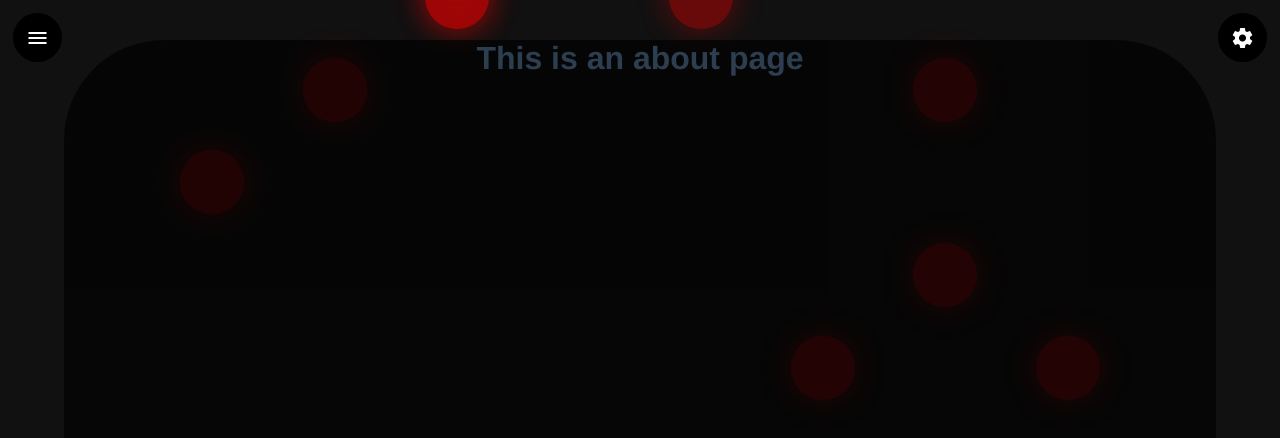
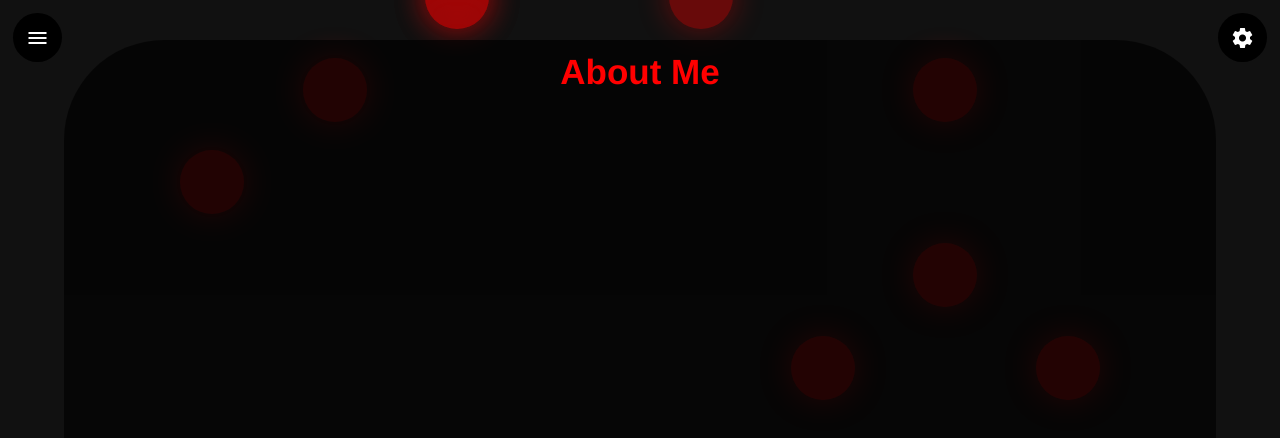
Before and after one commit to NasarKamish/Test-Portfolio, a Vue app: page /about in a window 1280 px wide. Shown: the top 438 px of the page. Built offline with nearby package versions, Linux system fonts and the light colour scheme.

Commit message:
Updated file

```diff
--- /dev/null
+++ b/src/components/tags/Header.vue
@@ -0,0 +1,16 @@
+<template>
+  <h2 class="page-header">{{ context }}</h2>
+</template>
+<script>
+export default {
+  props: ["context"],
+};
+</script>
+<style scoped>
+.page-header {
+  color: var(--detail);
+  font-size: 35px;
+  transition: all 0.3s linear;
+  padding: 1%;
+}
+</style>
--- a/src/store/index.js
+++ b/src/store/index.js
@@ -20,6 +20,12 @@ export default createStore({
         id: 2,
         name: "Blue",
         hex: "0000ff",
+        active: false,
+      },
+      {
+        id: 3,
+        name: "Pink",
+        hex: "ff1493",
         active: false,
       },
     ],
--- a/src/views/About.vue
+++ b/src/views/About.vue
@@ -1,5 +1,18 @@
 <template>
   <div class="about">
-    <h1>This is an about page</h1>
+    <Header context="About Me" />
   </div>
 </template>
+<script>
+import Header from "@/components/tags/Header.vue";
+
+export default {
+  components: {
+    Header,
+  },
+};
+
+// console.log(screen.width);
+// console.log(screen.height / 25);
+</script>
+<style scoped></style>
```
